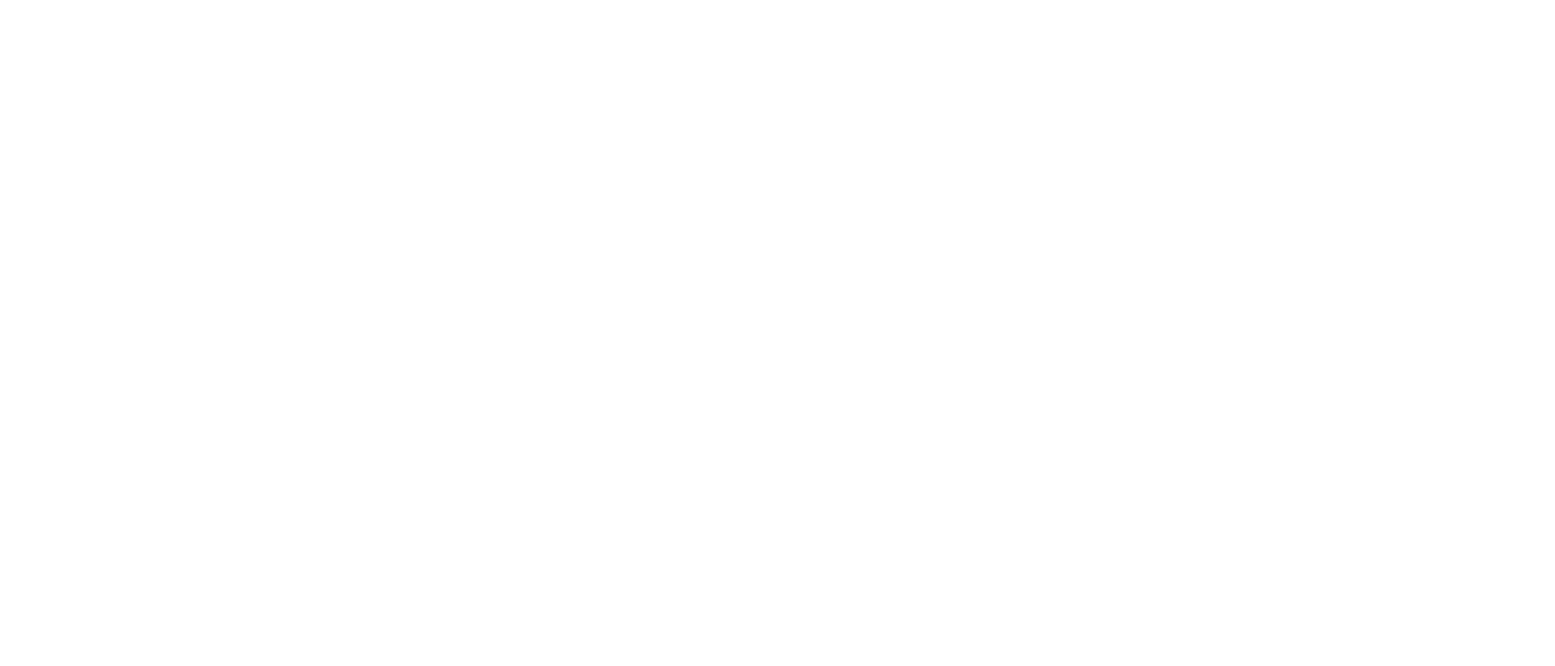
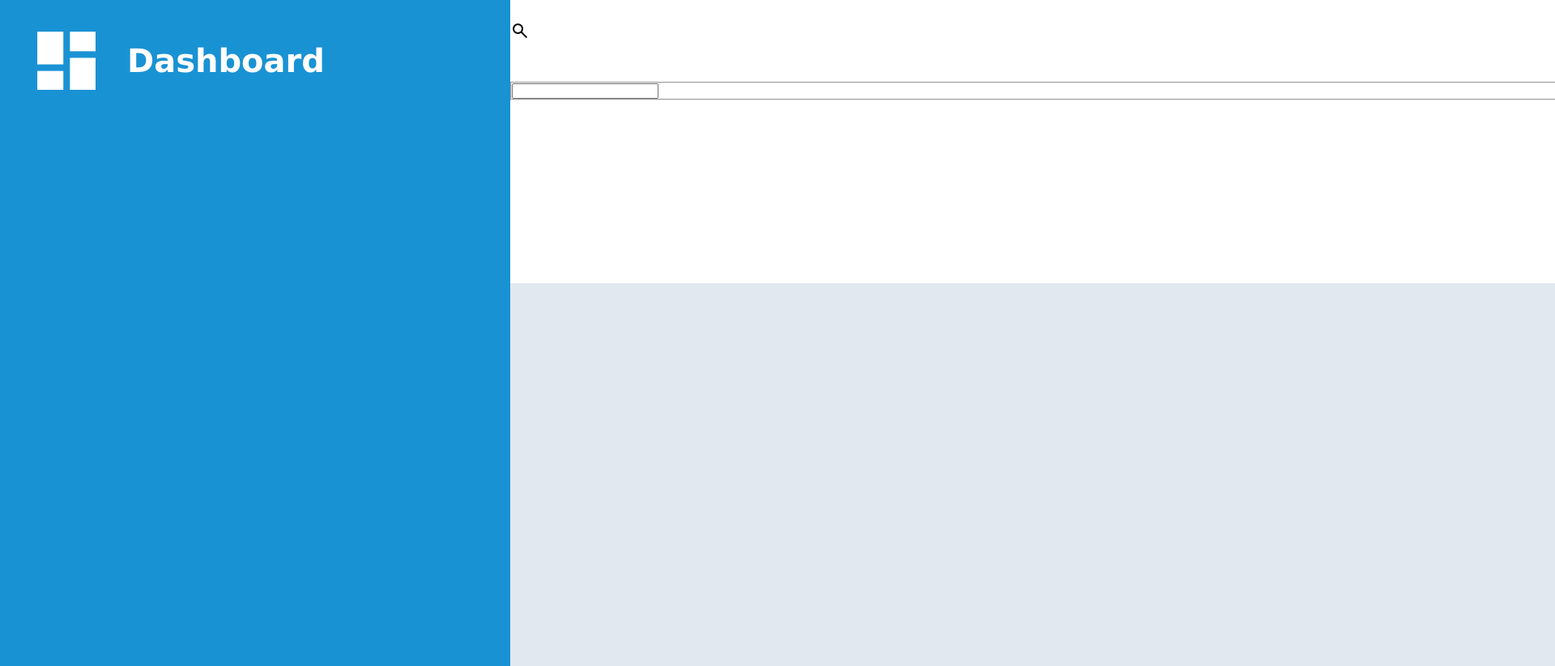
Before and after one commit to xheekox/admin-dashboard-project, a plain HTML site: page index.html in a window 1280 px wide. Shown: the top 823 px of the page at 81% size, 1920 px wide, since content can reach past the window. Before the commit the page ends 800 px from the top, so only its background shows below. Drawn offline with Linux system fonts and the light colour scheme.

Commit message:
created base layout of website and added a few of the top things, still a lot of work to do.

```diff
--- a/index.html
+++ b/index.html
@@ -4,8 +4,49 @@
     <meta charset="UTF-8">
     <meta name="viewport" content="width=device-width, initial-scale=1.0">
     <title>Document</title>
+    <link rel="stylesheet" href="stylesheet.css">
 </head>
 <body>
+    <div class="container">
+        <div class="logo">
+            <img src="logo.png" alt="logo-icon" class="logo-icon">
+            <div class="logo-title">Dashboard</div>
+        </div>
 
+        <div class="search">
+            <img src="search-icon.png" alt="search symbol" class="search-icon">
+            <fieldset>
+                <input type="text" name="user-search" id="user-search">
+            </fieldset>
+        </div>
+        <div class="profile-alert">
+            <img src="active_bell.png" alt="ringing bell" class="alert-icon">
+            <img src="account-icon.png" alt="users avatar" class="account-icon">
+            <div class="account-name">Ronald Perez</div>
+        </div>
+
+        <div class="nav">
+
+        </div>
+
+        <div class="command-ctr">
+
+        </div>
+
+        <div class="settings">
+
+        </div>
+
+        <div class="projects">
+
+        </div>
+
+        <div class="announcements">
+
+        </div>
+        <div class="trending">
+
+        </div>
+    </div>
 </body>
 </html>
--- a/stylesheet.css
+++ b/stylesheet.css
@@ -0,0 +1,73 @@
+.container {
+    display:grid;
+    grid-template-columns: 630px 1640px 630px;
+    grid-template-rows:150px 200px 470px 330px 860px;
+}
+
+.logo {
+    grid-area: 1 / 1 / 2 / 2;
+    display:flex;
+    justify-content:flex-start;
+    align-items: center;
+    font-size:40px;
+    padding-left:46px;
+    gap:39px;
+}
+
+.logo-icon {
+    height:72px;
+    width:72px;
+}
+
+.search {
+    grid-area: 1 / 2 / 2 / 4;
+}
+
+.nav {
+    grid-area: 2 / 1 / 4 / 2;
+}
+
+.settings {
+    grid-area: 4 / 1 / 6 / 2;
+}
+
+.nav, .logo, .settings {
+    background:#1992d4;
+}
+
+.projects, .announcements, .trending {
+    background: #e2e8f0;
+}
+
+.projects {
+    grid-area: 3 / 2 / 6 / 3;
+}
+
+.announcements {
+    grid-area: 3 / 3 / 5 / 4;
+}
+
+.trending {
+    grid-area: 5 / 3 / 6 / 4;
+}
+
+.command-ctr {
+    grid-area: 2 / 2 / 3 / 4;
+}
+
+* {
+    margin: 0px;
+    padding: 0px;
+}
+
+.logo-title {
+    color:white;
+    font-family: Verdana;
+    font-weight: 700;
+    letter-spacing:0px;
+}
+
+.search {
+    display:grid;
+    align-items:center;
+}
```
Also changed, not shown: account-icon.png (added), active_bell.png (added), logo.png (added), search-icon.png (added), 1 other file.
